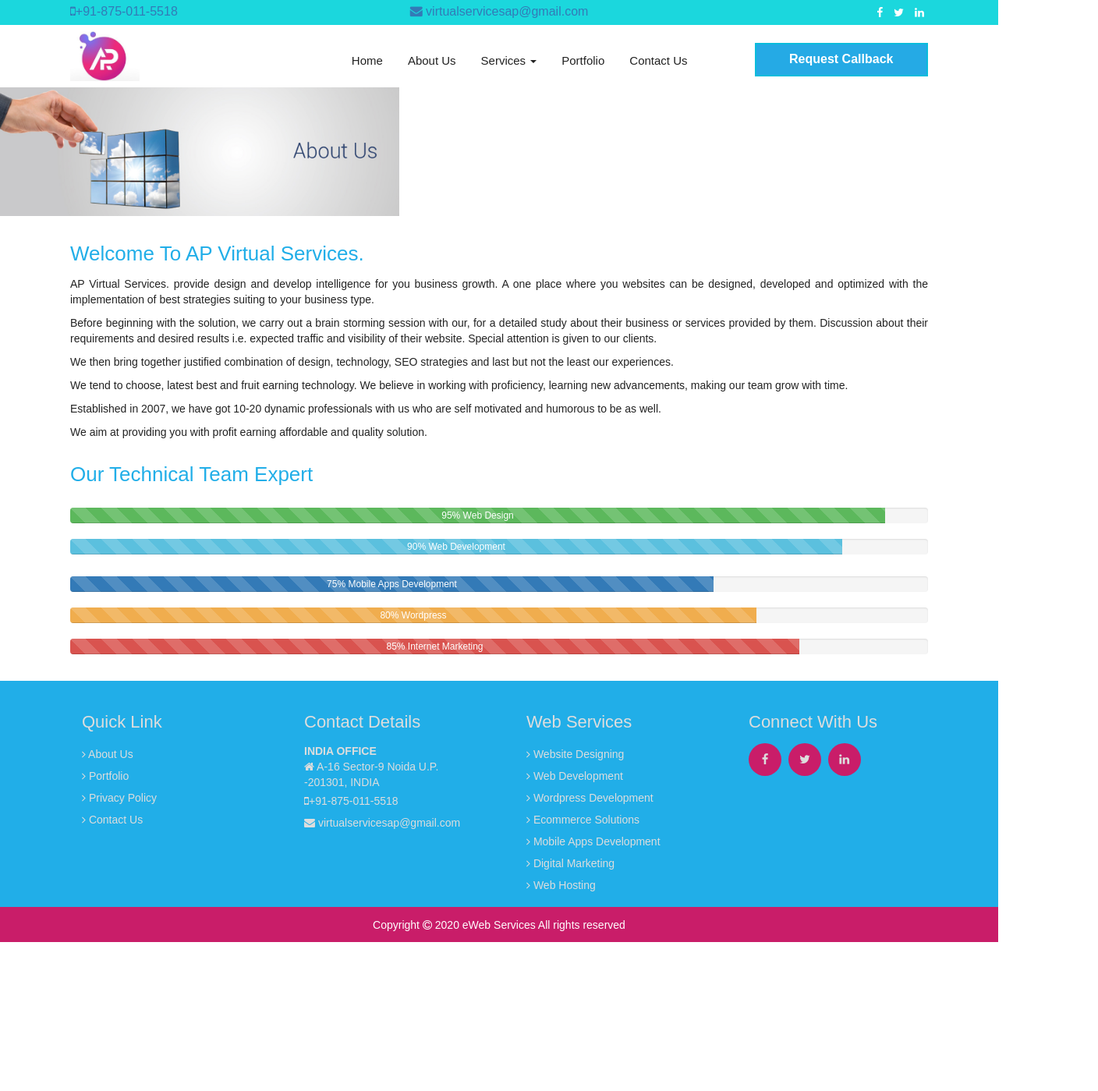
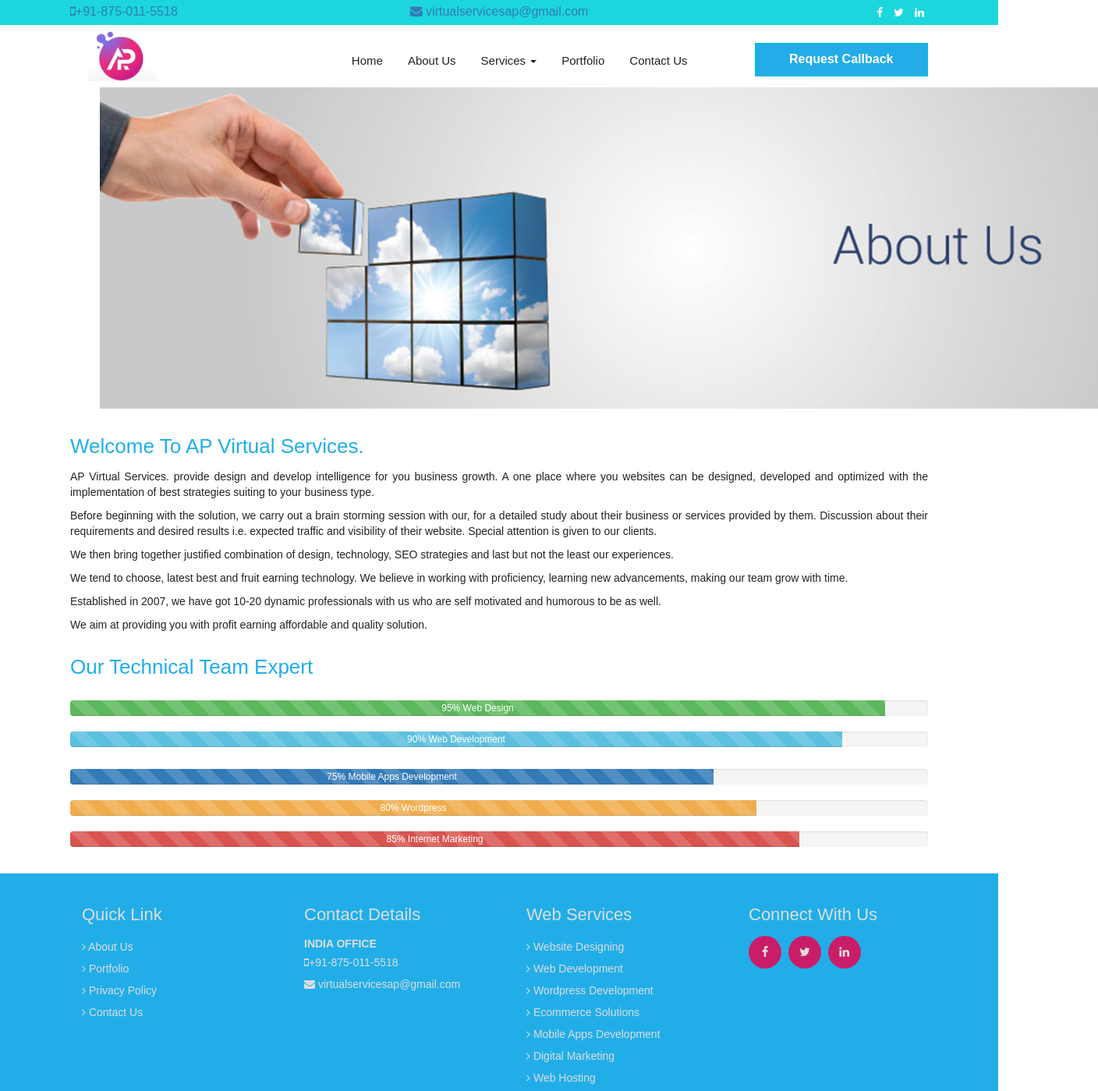
Before and after one commit to AnimeshGaur/AnimeshGaur.github.io, a plain HTML site: page www.ewebservices.co.uk/about-us.html in a window 1280 px wide. Shown: the top 1399 px of the page at 78% size, 1408 px wide, since content can reach past the window. Before the commit the page ends 1208 px from the top, so only its background shows below. Drawn offline with Linux system fonts and the light colour scheme; a web font is replaced by a local one.

Commit message:
change image

```diff
--- a/www.ewebservices.co.uk/about-us.html
+++ b/www.ewebservices.co.uk/about-us.html
@@ -51,7 +51,7 @@
 
 				<div class="col-md-3">
 					<div class="navbar-header">
-						<div class="logo"><a href="index-2.html"><img src="images/logo.png" alt="logo"></a></div>
+						<div class="logo"><a href="index-2.html"><img src="images/logo.png" alt="logo" style="max-width:40%;"></a></div>
 
 					</div>
 				</div>
@@ -259,7 +259,6 @@
 				<h3>Contact Details</h3>
 				<ul class="foot_link">
 				    <li><strong>INDIA OFFICE</strong></li>
-					<li><i class="fa fa-home"></i> A-16 Sector-9 Noida U.P. -201301, INDIA</li>
 					<li><a href="tel:+91-875-011-5518"><i class="fa fa-mobile"></i>+91-875-011-5518</a></li>
 					<li><a href="mailto:virtualservicesap@gmail.com"><i class="fa fa-envelope"></i> virtualservicesap@gmail.com</a></li>
 					<br>
--- a/www.ewebservices.co.uk/css/style.css
+++ b/www.ewebservices.co.uk/css/style.css
@@ -8,7 +8,8 @@ body{
 }
 
 img{
-	max-width:40%;
+	max-width:100%;
+	margin-left: 10%;
 }
 
 h1, h2, h3{
```
Also changed, not shown: www.ewebservices.co.uk/digital-marketing.html (+1 -1 lines), www.ewebservices.co.uk/ecommerce-solutions.html (+1 -1 lines), www.ewebservices.co.uk/index-2.html (+1 -1 lines), www.ewebservices.co.uk/mobile-apps-development.html (+1 -1 lines), www.ewebservices.co.uk/portfolio.html (+1 -1 lines), www.ewebservices.co.uk/privacy-policy.html (+1 -1 lines), www.ewebservices.co.uk/web-development.html (+1 -1 lines), www.ewebservices.co.uk/web-hosting.html (+1 -1 lines), www.ewebservices.co.uk/website-design.html (+1 -1 lines), www.ewebservices.co.uk/wordpress-development.html (+1 -1 lines).
